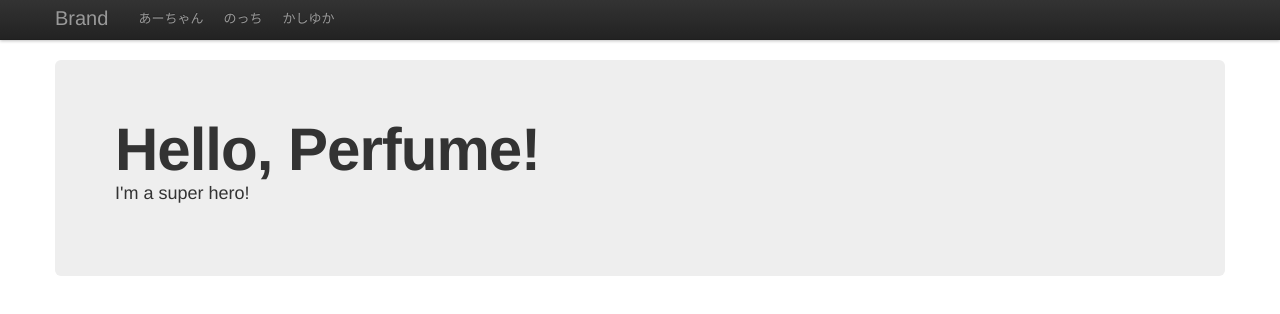
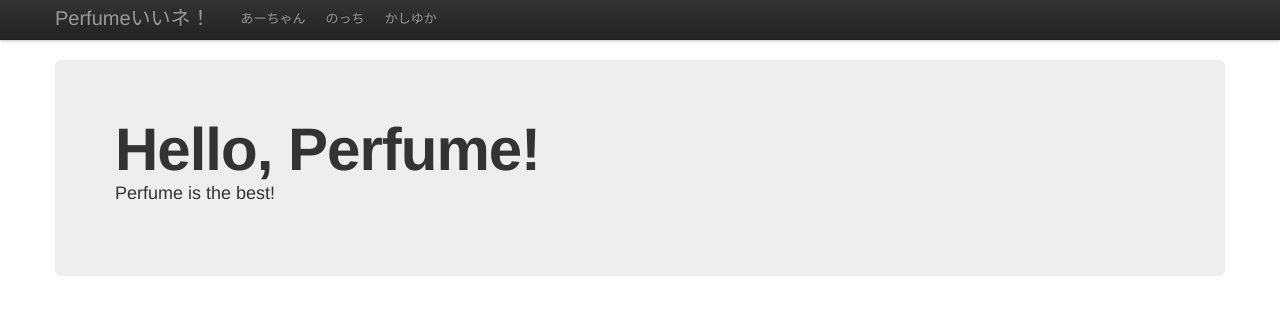
Before and after one commit to yuriettys/perfume, a plain HTML site: page index.html in a window 1280 px wide. Drawn offline with nearby package versions, Linux system fonts and the light colour scheme.

Commit message:
perfume is the best!

```diff
--- a/index.html
+++ b/index.html
@@ -35,7 +35,7 @@
       <div class="navbar-inner">
         <div class="container">
           <a class="brand" href="#">
-            Brand
+            Perfumeいいネ！
           </a>
           <ul class="nav">
             <li>
@@ -64,7 +64,7 @@
             Hello, Perfume!
           </h1>
           <p>
-            I'm a super hero!
+            Perfume is the best!
           </p>
         </div>
       </div>
```
